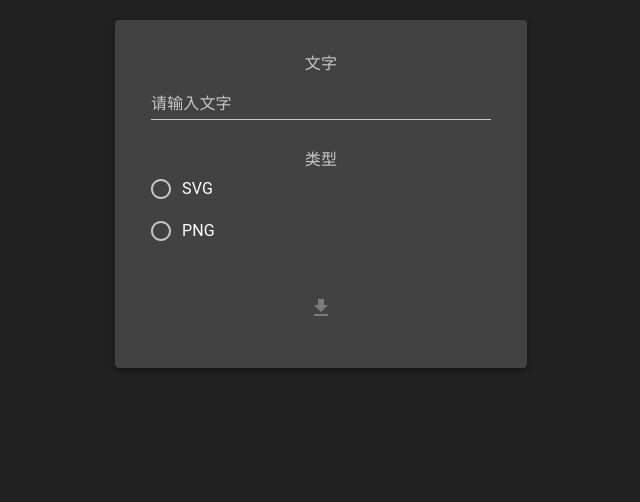
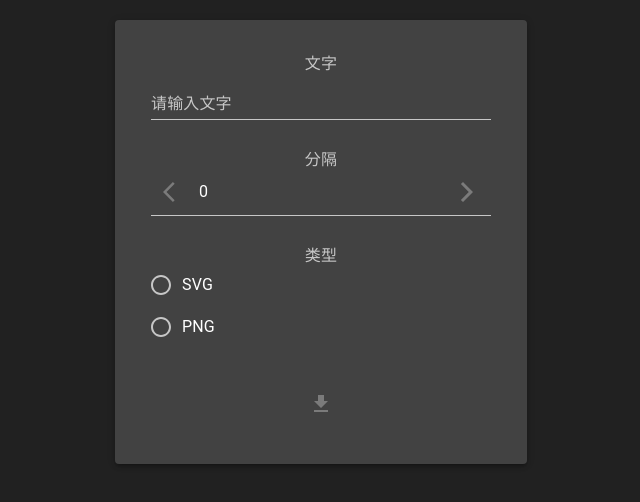
Before and after one commit to serializedowen/pornhub-styled-logo-generator, a React app: page / in a window 1280 px wide. Shown: the top 502 px of the page, without its empty margins (319-959 px from the left). Built offline with nearby package versions, Linux system fonts and the light colour scheme.

Commit message:
feat: added support for changing splitIndex

```diff
--- a/src/Form.tsx
+++ b/src/Form.tsx
@@ -4,11 +4,22 @@ import RadioGroup from "@material-ui/core/RadioGroup";
 import FormControlLabel from "@material-ui/core/FormControlLabel";
 import NativeFormControl from "@material-ui/core/FormControl";
 import FormLabel from "@material-ui/core/FormLabel";
-import { TextField, Paper, makeStyles, IconButton } from "@material-ui/core";
+import {
+  TextField,
+  Paper,
+  makeStyles,
+  IconButton,
+  Input,
+  Button,
+} from "@material-ui/core";
 import { styled } from "@material-ui/core/styles";
 import RendererTypes from "src/renderers/rendererTypes";
 import GetAppIcon from "@material-ui/icons/GetApp";
-
+import ArrowBackIos from "@material-ui/icons/ArrowBackIos";
+import ArrowForwardIos from "@material-ui/icons/ArrowForwardIos";
+import Tooltip from "@material-ui/core/Tooltip";
+import Fade from "@material-ui/core/Fade";
+import Zoom from "@material-ui/core/Zoom";
 type FormProps = {
   content: string;
   setContent: React.Dispatch<React.SetStateAction<string>>;
@@ -24,6 +35,7 @@ const useStyles = makeStyles({
     margin: "20px",
     padding: "20px",
   },
+  numberInput: {},
 });
 
 const FormControl = styled(NativeFormControl)({
@@ -66,6 +78,43 @@ export default function Form({
           label="请输入文字"
         />
       </FormControl>
+      <FormControl>
+        <FormLabel component="legend">分隔</FormLabel>
+        <Input
+          className={classes.numberInput}
+          value={splitIndex}
+          type="number"
+          inputMode="numeric"
+          inputProps={{
+            min: 0,
+            max: content.length,
+          }}
+          onInput={(event) =>
+            setsplitIndex(Number((event.target as HTMLInputElement).value))
+          }
+          startAdornment={
+            <IconButton
+              disabled={splitIndex <= 0}
+              onClick={() => {
+                if (splitIndex - 1 >= 0) setsplitIndex((ind) => ind - 1);
+              }}
+            >
+              <ArrowBackIos></ArrowBackIos>
+            </IconButton>
+          }
+          endAdornment={
+            <IconButton
+              disabled={splitIndex >= content.length}
+              onClick={() => {
+                if (splitIndex + 1 <= content.length)
+                  setsplitIndex((ind) => ind + 1);
+              }}
+            >
+              <ArrowForwardIos></ArrowForwardIos>
+            </IconButton>
+          }
+        />
+      </FormControl>
 
       <FormControl>
         <FormLabel component="legend">类型</FormLabel>
@@ -90,6 +139,7 @@ export default function Form({
         </span>
       </FormControl>
       <FormControl>
+        <Tooltip title="下载" TransitionComponent={Fade} placement="top">
           <span>
             <IconButton
               disabled={content.length === 0 || !generateType}
@@ -100,6 +150,7 @@ export default function Form({
               <GetAppIcon></GetAppIcon>
             </IconButton>
           </span>
+        </Tooltip>
       </FormControl>
     </Paper>
   );
```
Lines whose indentation alone changed are shown as unchanged.
